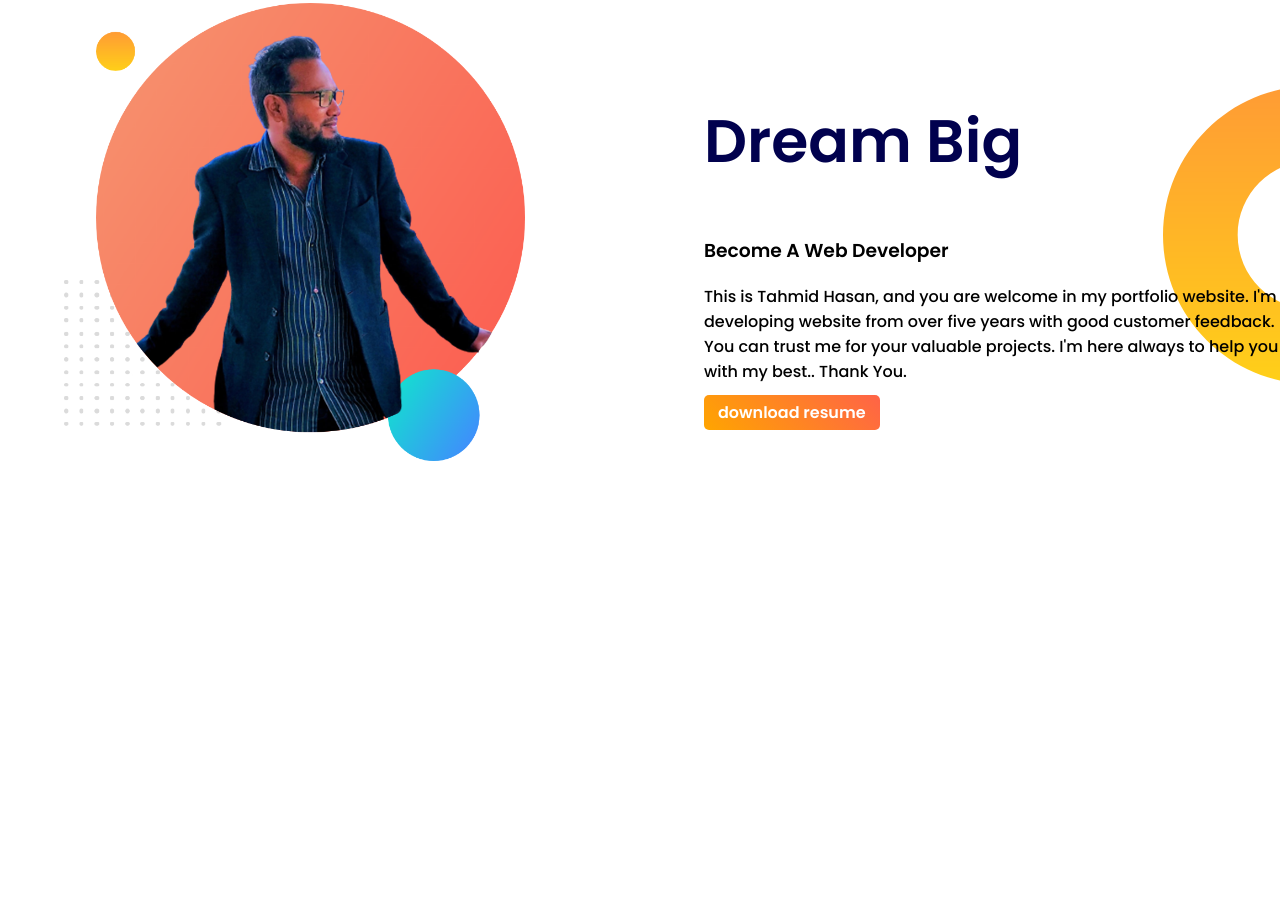
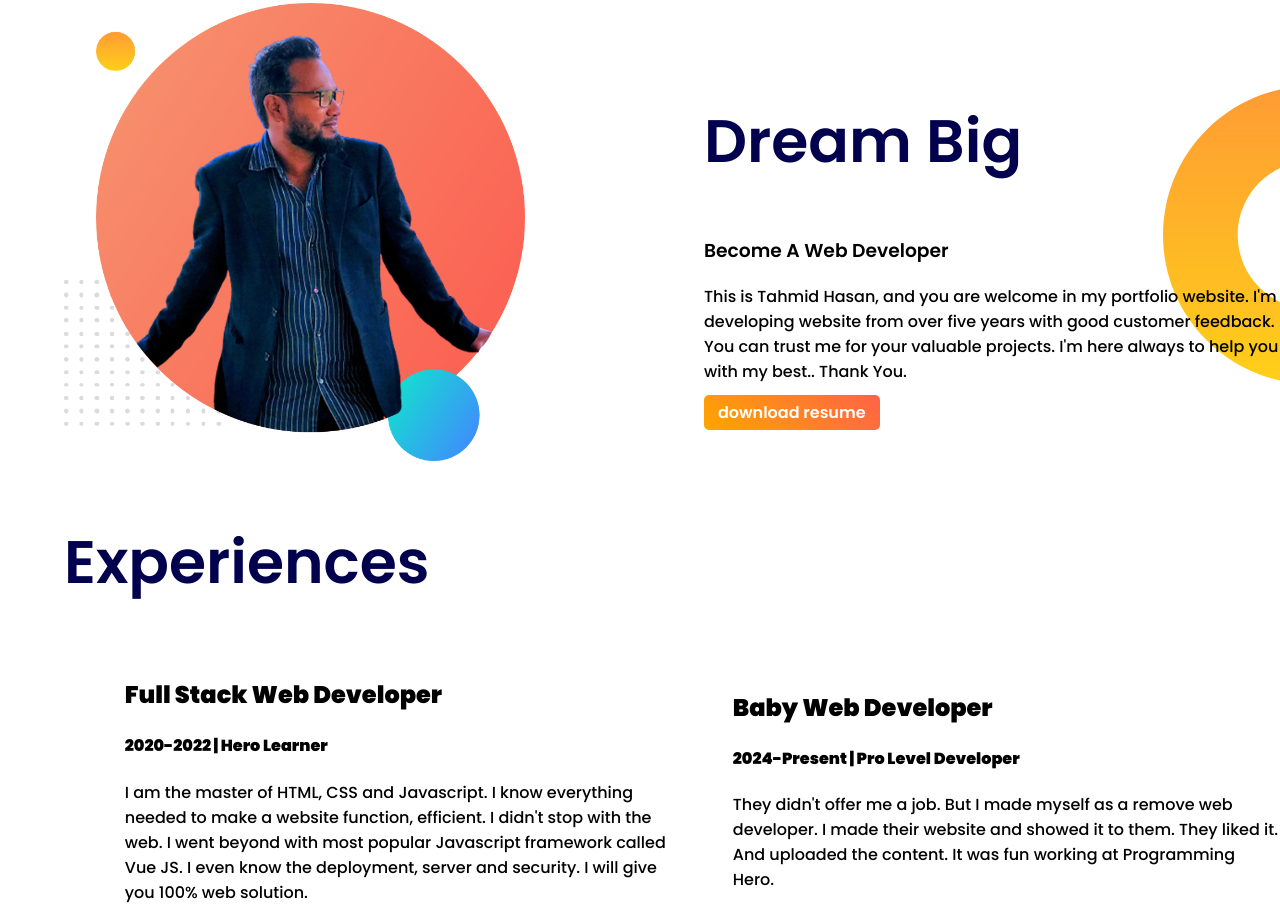
Before and after one commit to wdtahmid/my-portfolio, a plain HTML site: page index.html in a window 1280 px wide. Shown: the part 755-1676 px from the top of the page. Before the commit the page ends 1223 px from the top, so only its background shows below. Drawn offline with Linux system fonts and the light colour scheme.

Commit message:
experince added

```diff
--- a/index.html
+++ b/index.html
@@ -11,8 +11,8 @@
 </head>
 
 <body>
-    <section id="" class="top-banner">
-        <div>
+    <section id="" class="top-banner flexible-container">
+        <div class="half-width">
             <h1>Welcome to</h1>
             <h1><span>Tahmid Hasan </span>World!</h1>
 
@@ -24,17 +24,17 @@
             <a class="hiremeButton" href="#">Hire Me</a>
         </div>
 
-        <div>
+        <div class="half-width">
             <img src="images/tahmid-with-bg.png" alt="Tahmid">
         </div>
     </section>
-    <section id="" class="dream-big">
+    <section id="" class="dream-big flexible-container">
 
 
-        <div>
+        <div class="half-width">
             <img src="images/tahmid-with-bg.png" alt="Tahmid">
         </div>
-        <div>
+        <div class="half-width">
             <h1>Dream Big</h1>
 
             <h3>Become a web Developer</h3>
@@ -42,8 +42,32 @@
                 years with good customer feedback. You can trust me for your valuable projects. I'm here always to help
                 you with my best.. Thank You.</p>
 
-            <a class="hiremeButton" href="#">download resume</a>
+            <a class=" hiremeButton" href="#">download resume</a>
         </div>
+
+    </section>
+
+    <section class="experience-area">
+        <h1>Experiences</h1>
+
+        <div class="flexible-container">
+            <div class="half-width">
+                <h2>Full Stack Web Developer</h2>
+                <h4>2020-2022 | Hero Learner</h4>
+                <p>I am the master of HTML, CSS and Javascript. I know everything needed to make a website function,
+                    efficient. I didn't stop with the web. I went beyond with most popular Javascript framework called
+                    Vue
+                    JS. I even know the deployment, server and security. I will give you 100% web solution.</p>
+            </div>
+            <div class="half-width">
+                <h2>Baby Web Developer</h2>
+                <h4>2024-Present | Pro Level Developer</h4>
+                <p>They didn't offer me a job. But I made myself as a remove web developer. I made their website and
+                    showed
+                    it to them. They liked it. And uploaded the content. It was fun working at Programming Hero.</p>
+            </div>
+        </div>
+
 
     </section>
 </body>
--- a/style.css
+++ b/style.css
@@ -21,7 +21,7 @@ h1 span {
     color: darkorange;
 }
 
-section {
+.flexible-container {
     display: flex;
     align-items: center;
 }
@@ -30,7 +30,7 @@ section {
     background-repeat: no-repeat;
     margin-bottom: 150px;
 }
-section div {
+.half-width {
     width: 50%;
     padding-left: 5%;
 }
@@ -55,3 +55,7 @@ div img {
     background-repeat: no-repeat;
     background-position: right;
 }
+
+.experience-area {
+    padding-left: 5%;
+}
```
